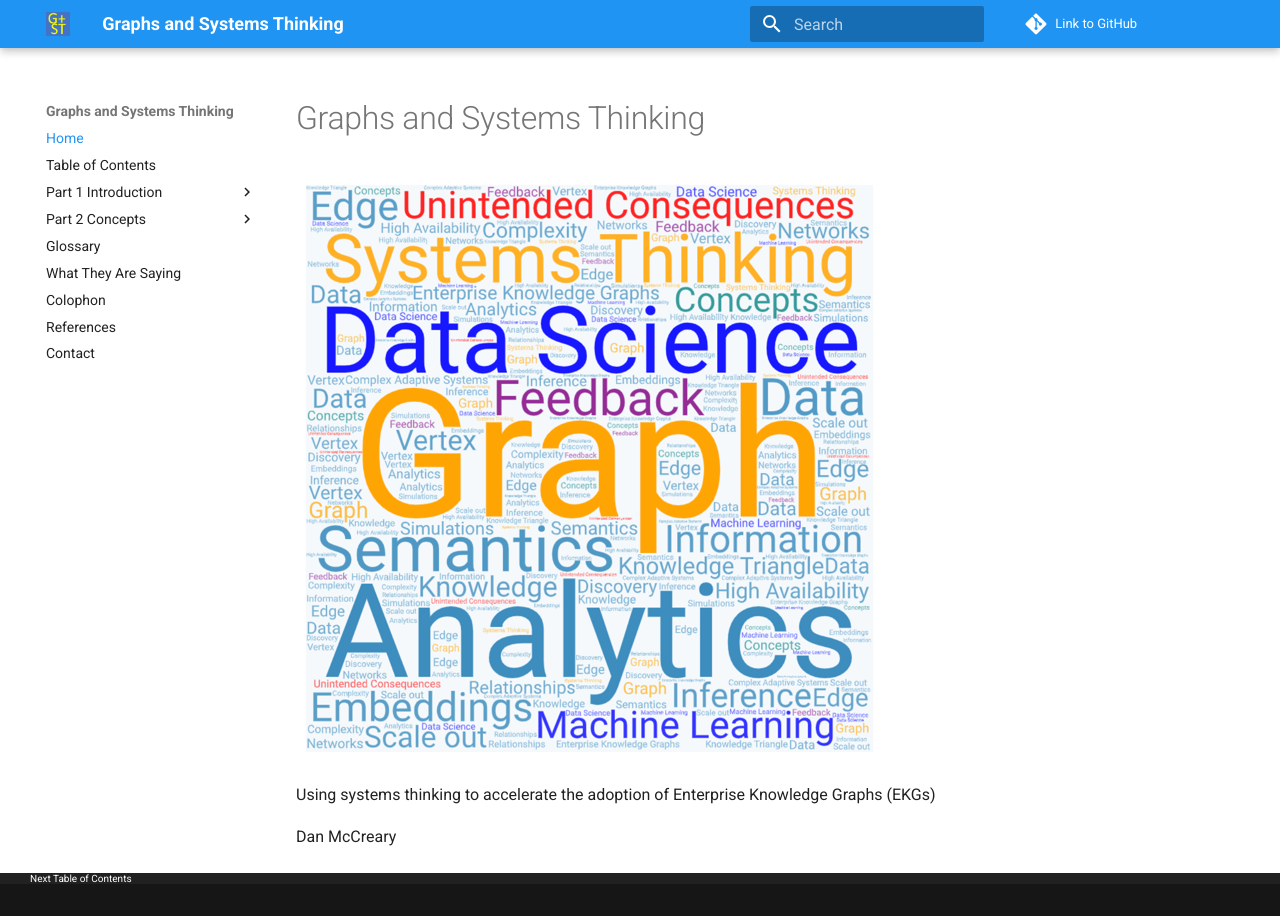
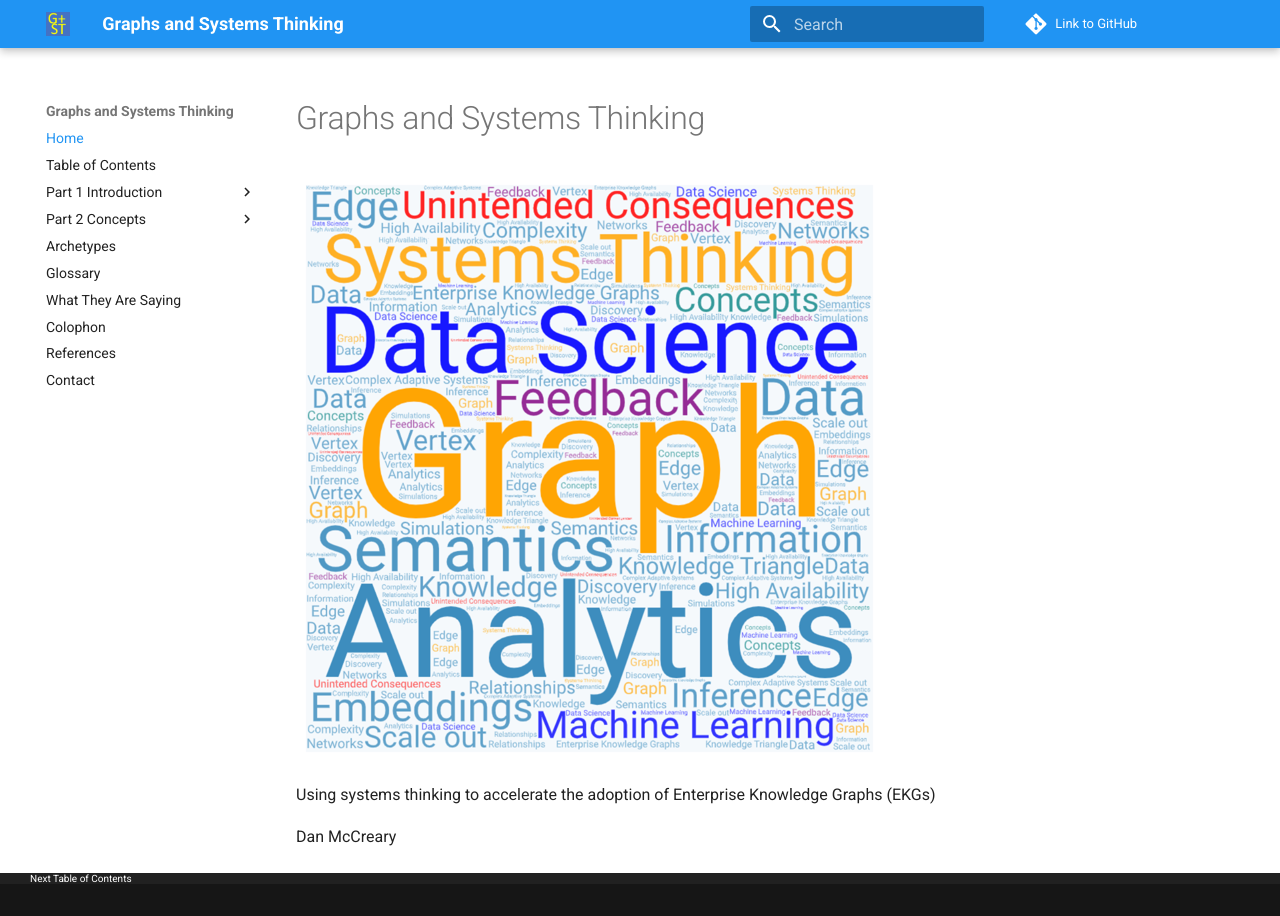
Before and after one commit to dmccreary/graph-systems-thinking, an MkDocs documentation site: the page built from docs/index.md, in a window 1280 px wide. Built offline with MkDocs 1.6.1 and Material for MkDocs 9.7.7, drawn with Linux system fonts in a browser that asks for light colours; comment, search, counter and statistics services are not loaded.

Commit message:
updated content

```diff
--- a/mkdocs.yml
+++ b/mkdocs.yml
@@ -23,6 +23,7 @@ nav:
   #- Pt 3 Case Studies:
   # - Part 3 Case Studies:
   #   - Chapter 9: case-studies/healthcare.md
+  - Archetypes: archetypes.md
   - Glossary: glossary.md
   - What They Are Saying: what-they-are-saying.md
   - Colophon: colophon.md
```
